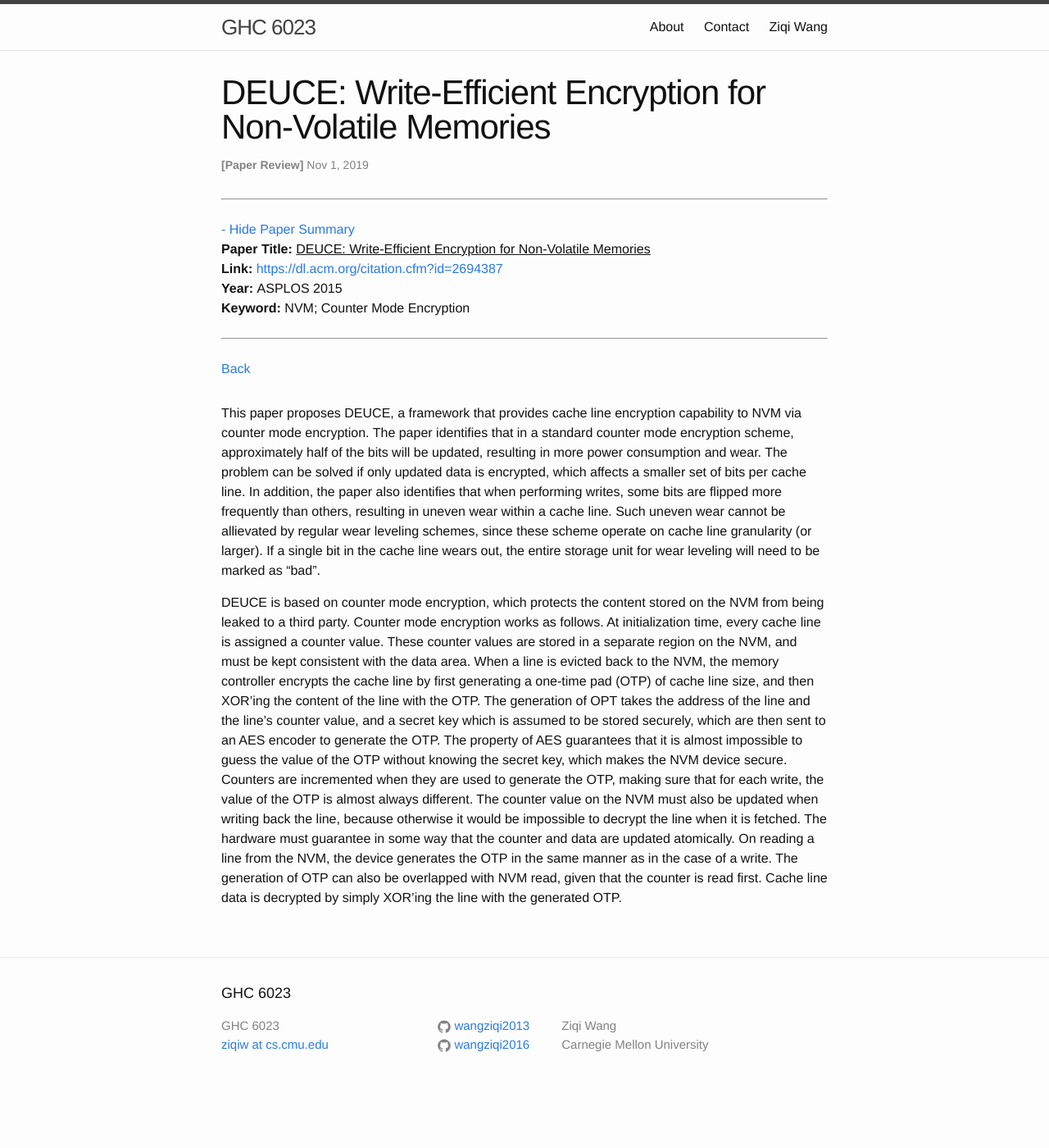
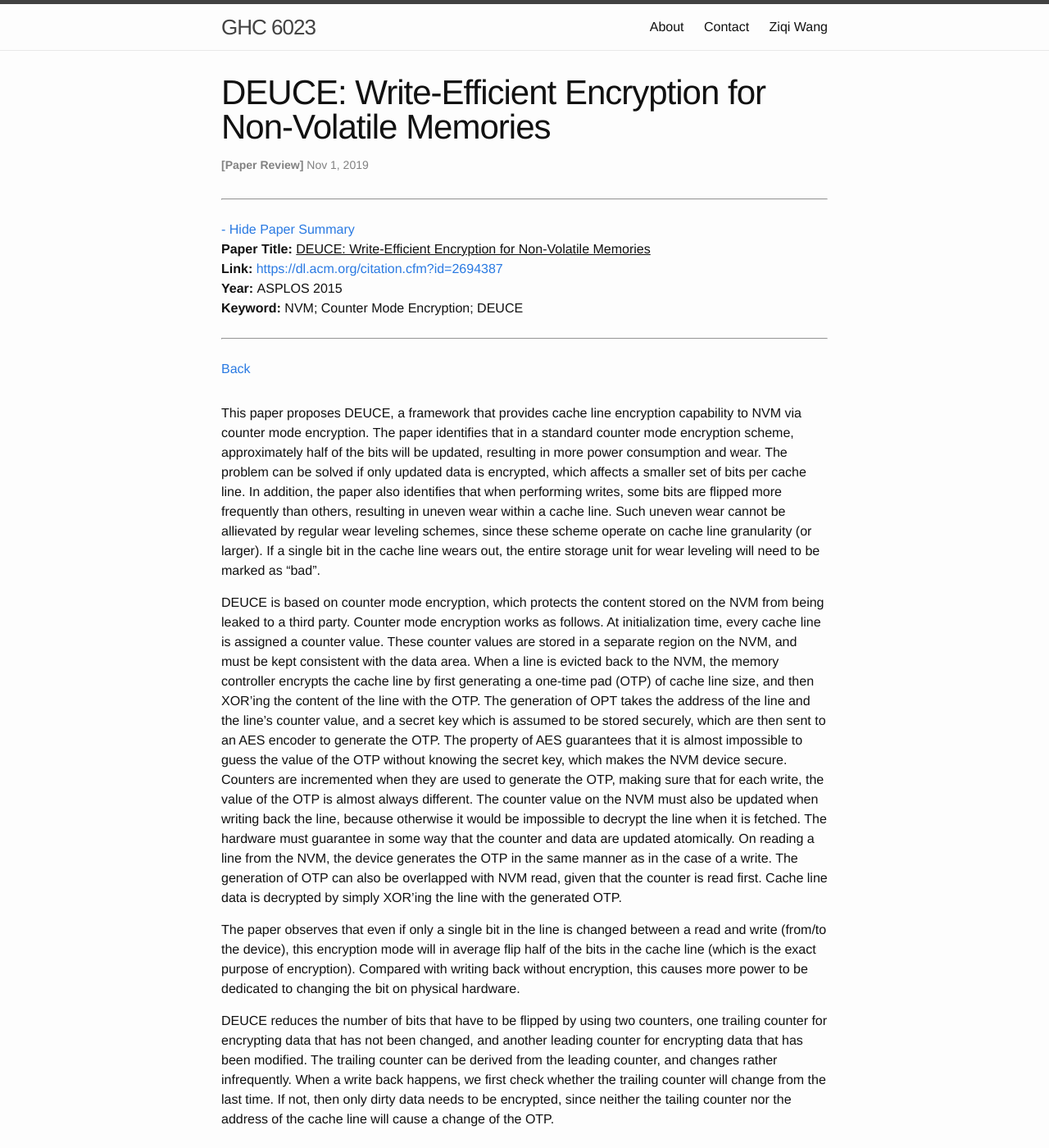
Before and after one commit to wangziqi2013/wangziqi2013.github.io, a Jekyll site: the page built from _posts/2019-11-01-deuce.markdown, in a window 1280 px wide and 1400 px high. Shown: the whole window at 82% size. Built offline with Jekyll 4.4.1, drawn with Linux system fonts in a browser that asks for light colours.

Commit message:
Adding overview

```diff
--- a/_posts/2019-11-01-deuce.markdown
+++ b/_posts/2019-11-01-deuce.markdown
@@ -5,7 +5,7 @@ date:   2019-11-01 11:34:00 -0500
 categories: paper
 paper_title: "DEUCE: Write-Efficient Encryption for Non-Volatile Memories"
 paper_link: https://dl.acm.org/citation.cfm?id=2694387
-paper_keyword: NVM; Counter Mode Encryption
+paper_keyword: NVM; Counter Mode Encryption; DEUCE
 paper_year: ASPLOS 2015
 rw_set:
 htm_cd:
@@ -35,3 +35,14 @@ line when it is fetched. The hardware must guarantee in some way that the counte
 reading a line from the NVM, the device generates the OTP in the same manner as in the case of a write. The generation
 of OTP can also be overlapped with NVM read, given that the counter is read first. Cache line data is decrypted by
 simply XOR'ing the line with the generated OTP.
+
+The paper observes that even if only a single bit in the line is changed between a read and write (from/to the device),
+this encryption mode will in average flip half of the bits in the cache line (which is the exact purpose of encryption).
+Compared with writing back without encryption, this causes more power to be dedicated to changing the bit on physical
+hardware.
+
+DEUCE reduces the number of bits that have to be flipped by using two counters, one trailing counter for encrypting data
+that has not been changed, and another leading counter for encrypting data that has been modified. The trailing counter
+can be derived from the leading counter, and changes rather infrequently. When a write back happens, we first check whether
+the trailing counter will change from the last time. If not, then only dirty data needs to be encrypted, since neither the
+tailing counter nor the address of the cache line will cause a change of the OTP.
```
